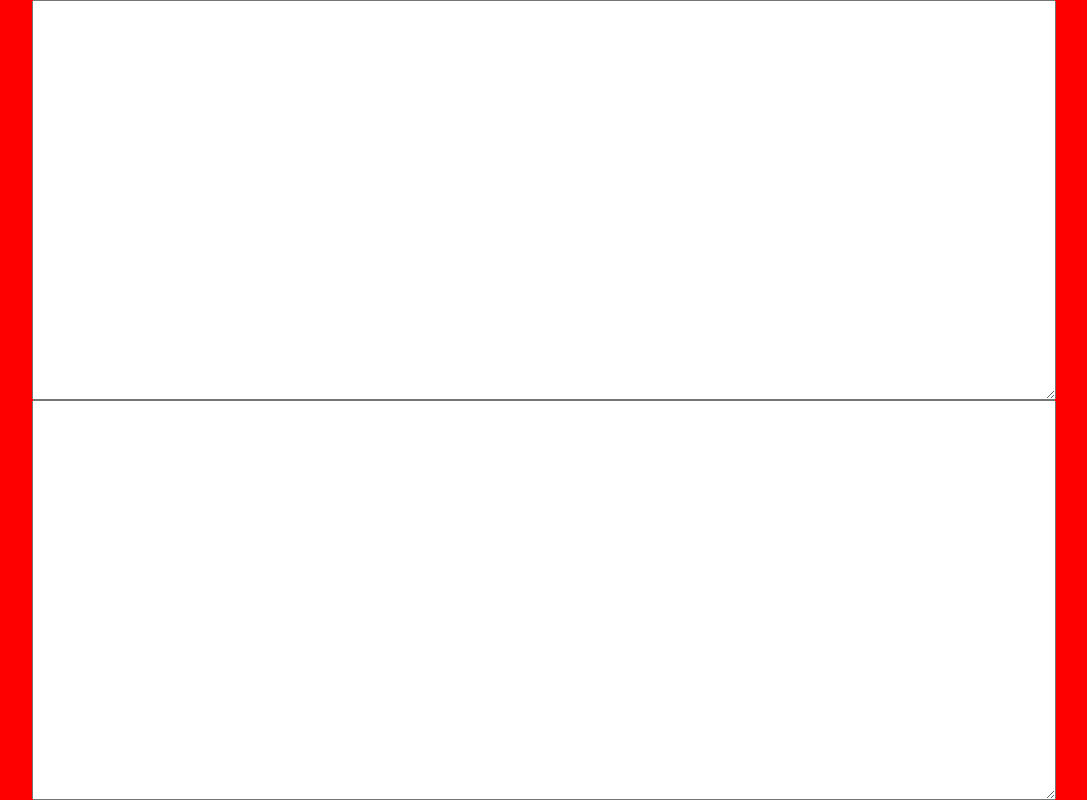
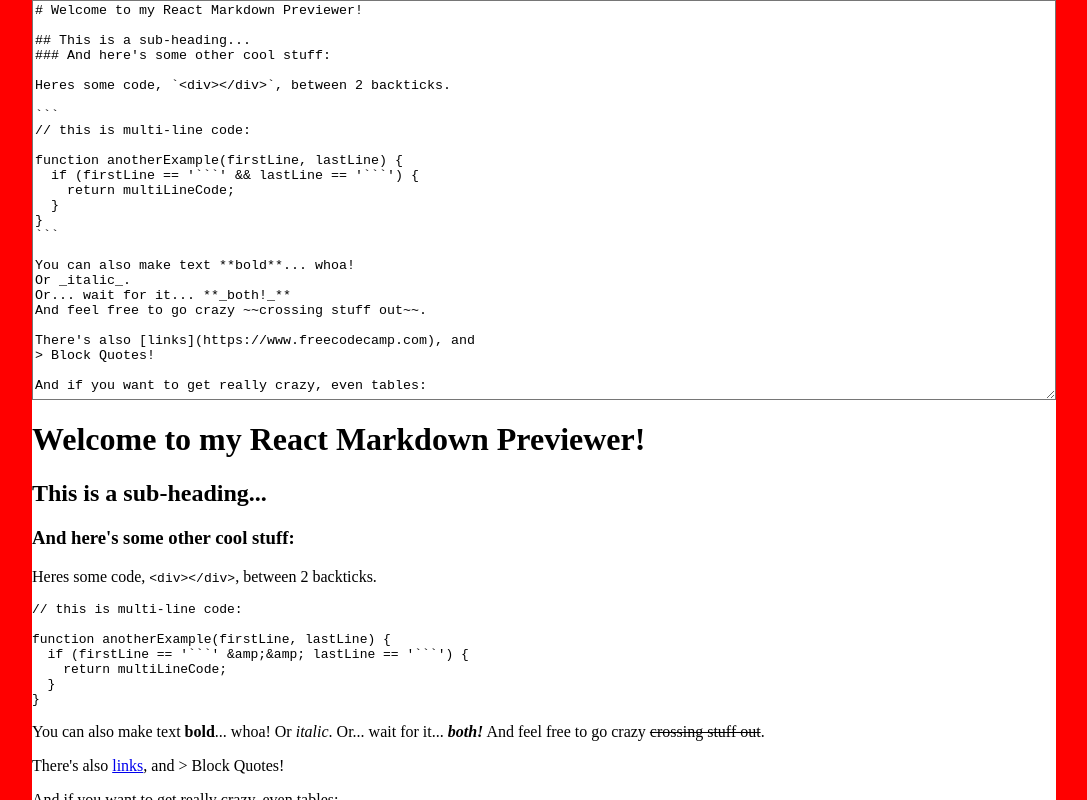
Before and after one commit to EmilBabazade/MArkdownPreviewer, a React (Create React App) app: page / in a window 1280 px wide. Shown: the whole page, without its empty margins (96-1183 px from the left). Built offline with nearby package versions, Linux system fonts and the light colour scheme; the HTML template or start-up script is replaced by a standard one.

Commit message:
markdown works, all functionality stuff done

```diff
--- a/package.json
+++ b/package.json
@@ -7,6 +7,7 @@
     "@testing-library/react": "^11.2.6",
     "@testing-library/user-event": "^12.8.3",
     "axios": "^0.21.1",
+    "dompurify": "^2.2.8",
     "marked": "^2.0.3",
     "react": "^17.0.2",
     "react-dom": "^17.0.2",
--- a/src/App.js
+++ b/src/App.js
@@ -1,14 +1,17 @@
 /* TODO:
   initial styling - DONE
   states - DONE
-  markdown
+  markdown - DONE
   better styling
   responsive
   test
 */
 
-import React, {useState} from 'react'
+import React, {useState, useEffect} from 'react'
 import {createUseStyles} from 'react-jss'
+import marked from 'marked'
+import DOMPurify from 'dompurify'
+import initialText from './placeholderText'
 
 const useStyles = createUseStyles({
     container: {
@@ -29,23 +32,37 @@
         display: 'block',
         width: '100%',
         height: '50%',
-        margin: '0'
+        margin: '0',
+        backgroundColor: '#ffffff'
     },
     markdownArea: {
         extend: 'textArea',
     },
     previewArea: {
         extend: 'textArea',
+        overflow: 'scroll'
     }
 })
 
 const App = () => {
-    const [editor, setEditor] = useState('')
+    const [editor, setEditor] = useState(initialText)
     const [preview, setPreview] = useState('')
 
+    // initialize preview
+    useEffect(() => {
+        // sanitize
+        const clean = DOMPurify.sanitize(editor)
+        // render
+        setPreview(marked(clean))
+    },[])
+
     const handleEditorText = (evt) => {
-        setEditor(evt.target.value)
-        setPreview(evt.target.value.toUpperCase())
+        const input = evt.target.value
+        setEditor(input)
+        // sanitize
+        const cleanInput = DOMPurify.sanitize(input)
+        // render
+        setPreview(marked(cleanInput))
     }
 
     const styles = useStyles()
@@ -53,7 +70,10 @@
         <div className={styles.container}>
             <div className={styles.content}>
                 <textarea value={editor} onChange={handleEditorText} className={styles.markdownArea}/>
-                <textarea value={preview} readOnly className={styles.previewArea}/>
+                {/* already sanitized */}
+                <div className={styles.previewArea} dangerouslySetInnerHTML={{
+                    __html: preview
+                }} />
             </div>
         </div>
     )
--- /dev/null
+++ b/src/placeholderText.js
@@ -0,0 +1,44 @@
+export default `# Welcome to my React Markdown Previewer!
+
+## This is a sub-heading...
+### And here's some other cool stuff:
+
+Heres some code, \`<div></div>\`, between 2 backticks.
+
+\`\`\`
+// this is multi-line code:
+
+function anotherExample(firstLine, lastLine) {
+  if (firstLine == '\`\`\`' && lastLine == '\`\`\`') {
+    return multiLineCode;
+  }
+}
+\`\`\`
+
+You can also make text **bold**... whoa!
+Or _italic_.
+Or... wait for it... **_both!_**
+And feel free to go crazy ~~crossing stuff out~~.
+
+There's also [links](https://www.freecodecamp.com), and
+> Block Quotes!
+
+And if you want to get really crazy, even tables:
+
+Wild Header | Crazy Header | Another Header?
+------------ | ------------- | -------------
+Your content can | be here, and it | can be here....
+And here. | Okay. | I think we get it.
+
+- And of course there are lists.
+  - Some are bulleted.
+     - With different indentation levels.
+        - That look like this.
+
+
+1. And there are numbererd lists too.
+1. Use just 1s if you want!
+1. And last but not least, let's not forget embedded images:
+
+![React Logo w/ Text](https://goo.gl/Umyytc)
+'`
```
Also changed, not shown: 1 other file (tests, documents, lock files or other folders).
